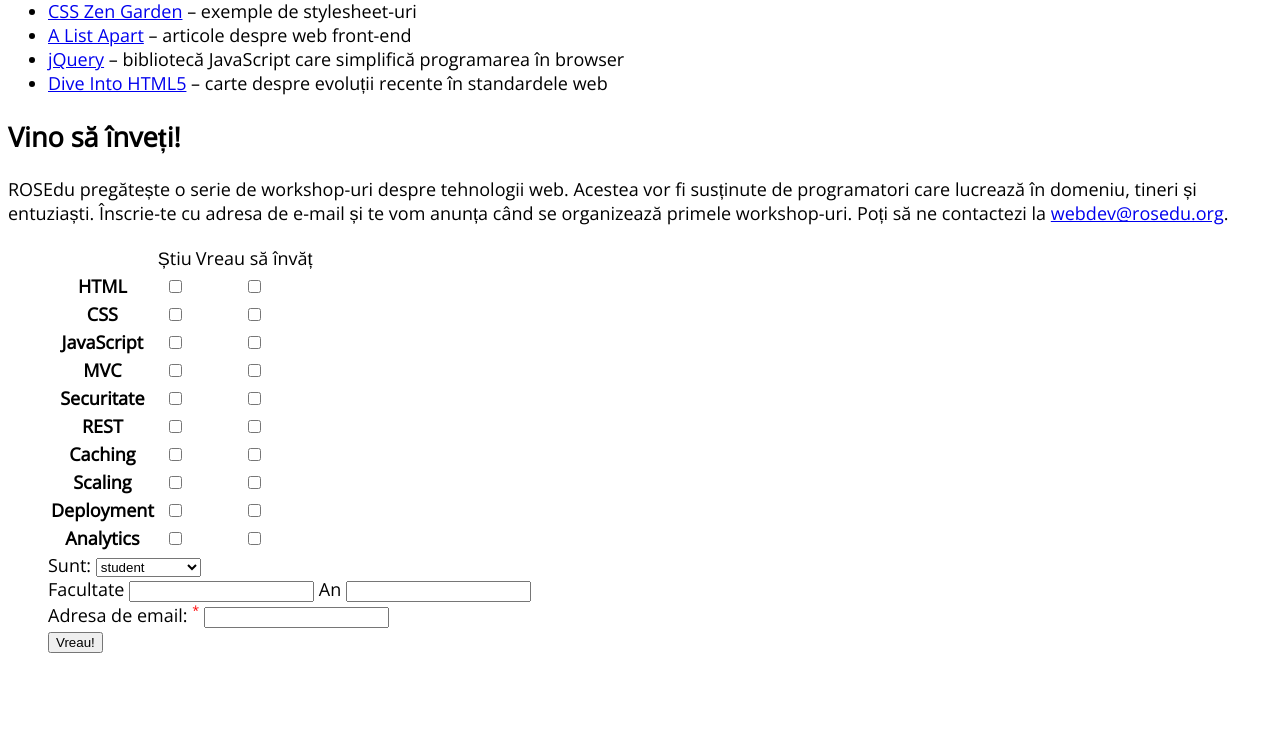
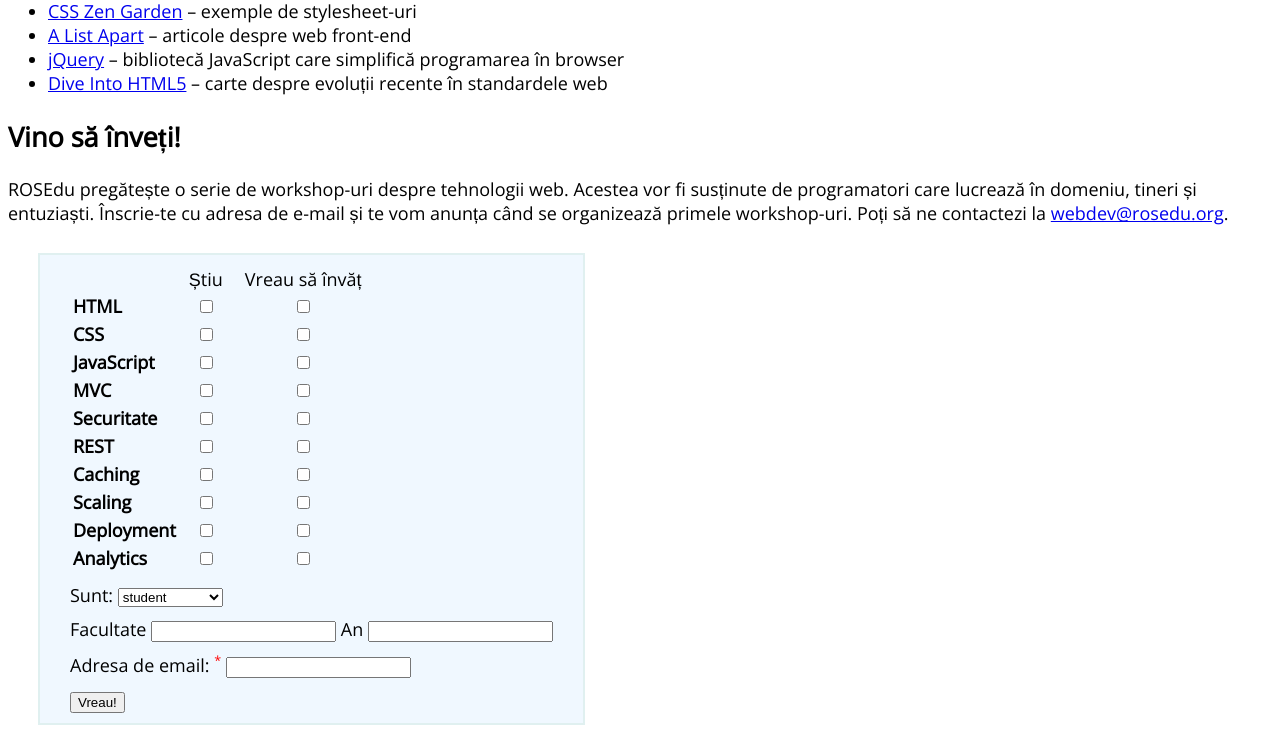
Before and after one commit to rosedu/web-workshops, a Flask app: page / in a window 1280 px wide. Shown: the part 670-1413 px from the top of the page. Before the commit the page ends 1323 px from the top, so only its background shows below. Run offline with Flask 2, Linux system fonts and the light colour scheme; some libraries are stand-ins or nearby versions.

Commit message:
styling of the sign-up form

```diff
--- a/static/style.css
+++ b/static/style.css
@@ -5,8 +5,31 @@ body {
   font-family: Open Sans, Helvetica, Arial, sans-serif;
 }
 
+form.signup {
+  display: inline-block;
+  margin: 10px 30px;
+  padding: 0 20px;
+  background: #f0f8ff;
+  border: 2px solid #e0f0f0;
+}
+
 ul.form-layout {
+  margin: 0;
+  padding: 0;
   list-style: none;
+}
+
+ul.form-layout > li {
+  margin: 10px;
+}
+
+form.signup table#form-topics th {
+  text-align: left;
+}
+
+form.signup table#form-topics td {
+  text-align: center;
+  padding: 0 10px;
 }
 
 .required-field {
@@ -18,7 +41,3 @@ ul.form-layout {
 .form-error {
   border: 2px solid red;
 }
-
-table#form-topics {
-  text-align: center;
-}
--- a/templates/signup-form.html
+++ b/templates/signup-form.html
@@ -1,4 +1,4 @@
-<form action="/signup" method="post" name="signup">
+<form action="/signup" method="post" name="signup" class="signup">
 
 <ul class="form-layout">
   <li>
```
